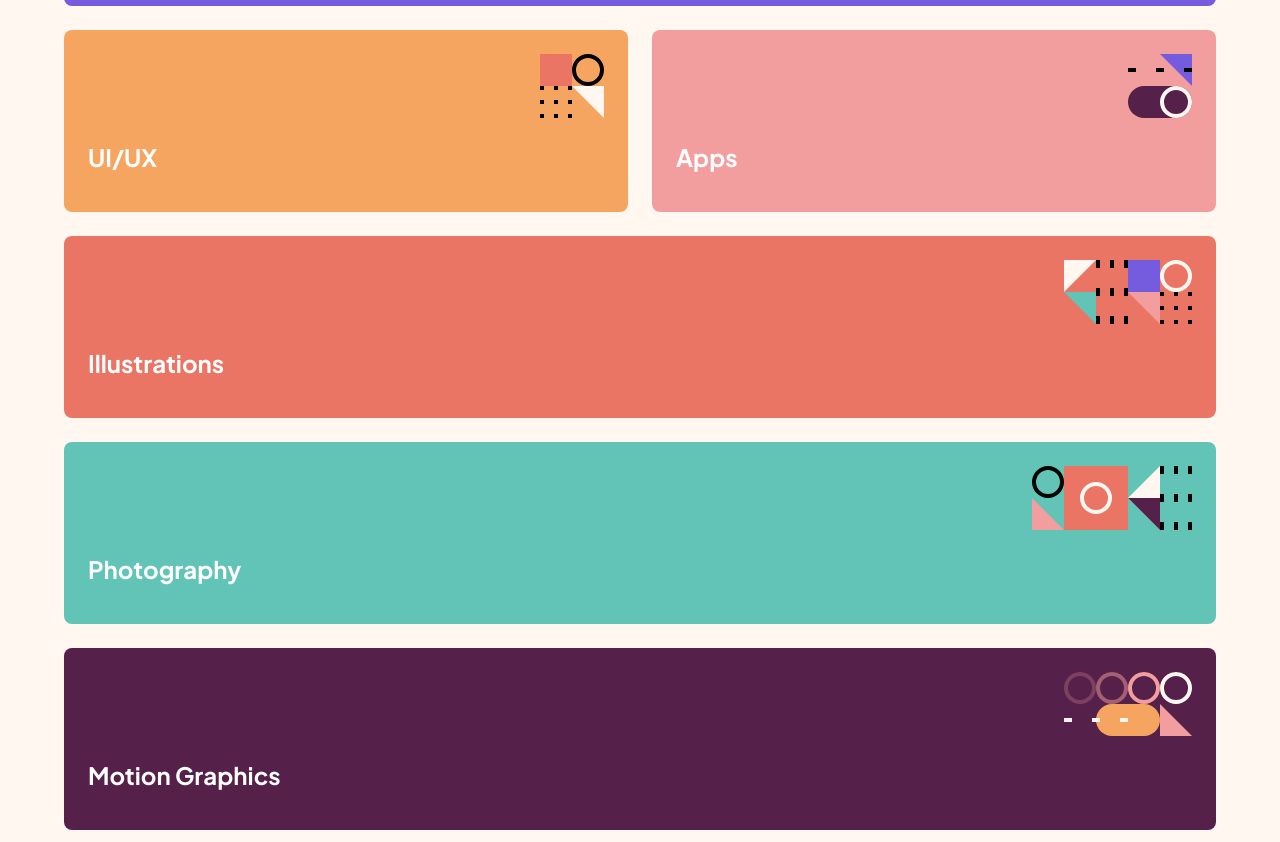
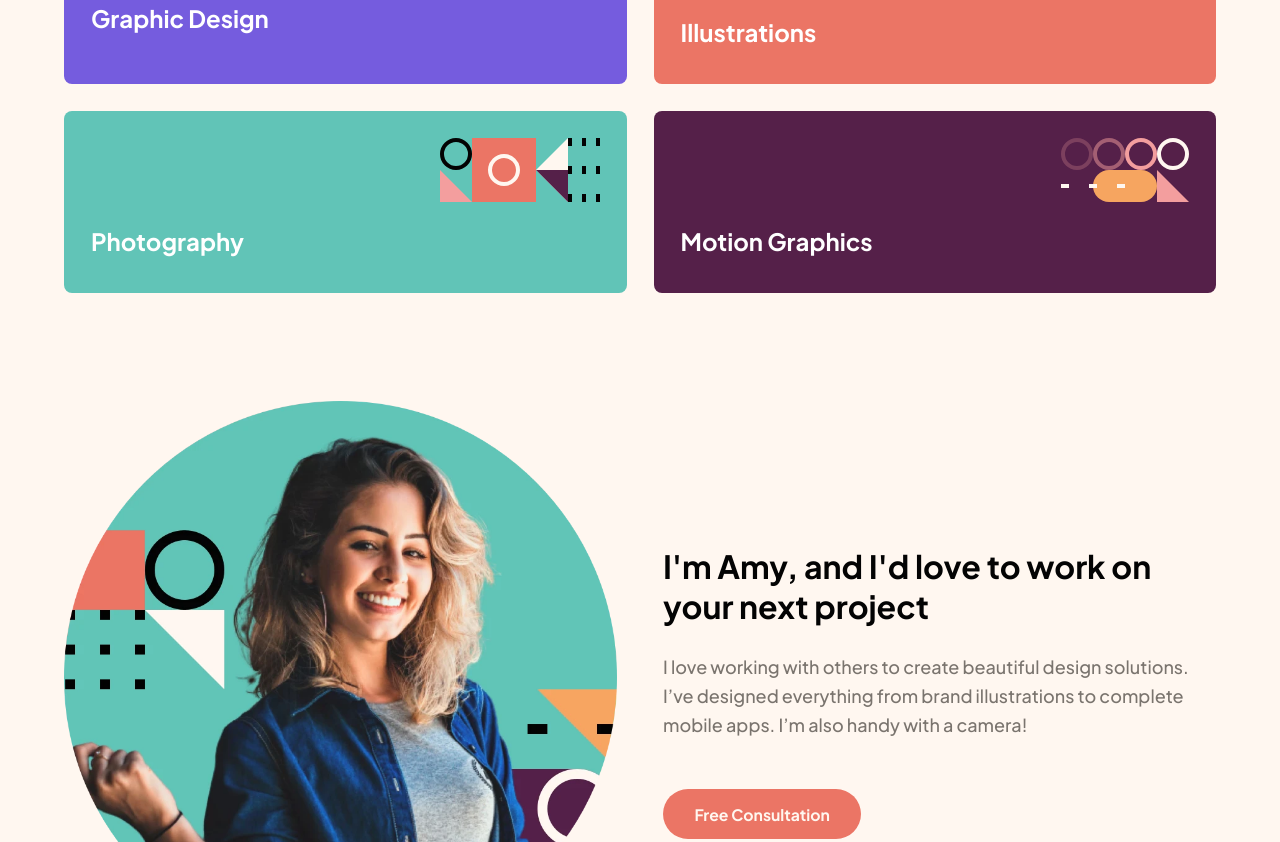
Before and after one commit to surrealgee/single-page-design-portfolio, a plain HTML site: page index.html in a window 1280 px wide. Shown: the part 597-1439 px from the top of the page. Drawn offline with Linux system fonts and the light colour scheme.

Commit message:
Build Tablet layout

```diff
--- a/style.css
+++ b/style.css
@@ -13,9 +13,15 @@ body {
   color: #030303;
 }
 
+/* Typography */
+
+h2 {
+  font-size: 1.625rem;
+}
+
 .wrapper {
   width: 90%;
-  margin: 1em auto;
+  margin: 0 auto;
 }
 
 /* Header Section */
@@ -24,6 +30,7 @@ body {
   display: flex;
   justify-content: space-between;
   align-items: center;
+  margin-top: 2em;
 }
 
 .logo {
@@ -66,6 +73,8 @@ body {
   font-weight: 500;
   line-height: 1.6;
   color: #7a746e;
+  width: 75%;
+  margin: 1em auto;
 }
 
 /* Skills Section */
@@ -96,33 +105,33 @@ body {
 
 .graphic-design {
   background: #755cde;
-  grid-column: 1 / -1;
-  grid-row: 1 / 3;
+  grid-column: span 2;
+  grid-row: span 2;
 }
 
 .ui-ux {
   background: #f6a560;
-  grid-column: 1 / 2;
+  grid-column: span 1;
 }
 
 .apps {
   background: #f39e9e;
-  grid-column: 2 / -1;
+  grid-column: span 1;
 }
 
 .illustrations {
   background: #eb7565;
-  grid-column: 1 / -1;
+  grid-column: span 2;
 }
 
 .photography {
   background: #61c4b7;
-  grid-column: 1 / -1;
+  grid-column: span 2;
 }
 
 .motion-graphics {
   background: #552049;
-  grid-column: 1 / -1;
+  grid-column: span 2;
 }
 
 /* Author Section */
@@ -142,7 +151,6 @@ body {
 
 .author-info__title {
   font-weight: 700;
-  font-size: 1.625rem;
   color: #030303;
 }
 
@@ -168,13 +176,18 @@ body {
 }
 
 .slideshow-container {
-  max-width: 1000px;
+  width: 100%;
+  /* max-width: 1000px; */
   position: relative;
   margin: auto;
 }
 
 .slide {
   display: none;
+}
+
+.slide img {
+  width: 100%;
 }
 
 .slideshow-buttons {
@@ -187,7 +200,7 @@ body {
 
 .arrow {
   background: #030303;
-  padding: 1em;
+  padding: 1.5em;
   border-radius: 50%;
   cursor: pointer;
 }
@@ -219,7 +232,6 @@ body {
 }
 
 .cta__title {
-  font-size: 1.625rem;
   margin: 0;
 }
 
@@ -238,3 +250,53 @@ footer {
   justify-content: space-between;
   align-items: center;
 }
+
+@media (min-width: 600px) {
+  :root {
+    font-size: 18px;
+  }
+
+  /* Typography */
+
+  h2 {
+    font-size: 1.78rem;
+  }
+
+  /* Hero Section */
+
+  .hero__title {
+    font-size: 2.45rem;
+  }
+
+  /* Skills Section */
+
+  .hero__skills {
+    grid-template-columns: repeat(4, 1fr);
+    grid-template-rows: repeat(3, 182px);
+  }
+
+  .skill p {
+    font-size: 1.33rem;
+  }
+
+  /* Author Section */
+
+  .author {
+    display: flex;
+    align-items: center;
+    justify-content: space-between;
+  }
+
+  .author__picture-box,
+  .author-info {
+    flex-basis: 48%;
+    margin: 0;
+    text-align: left;
+  }
+
+  /* CTA Section */
+
+  .cta-banner {
+    padding: 3em 5em;
+  }
+}
```
